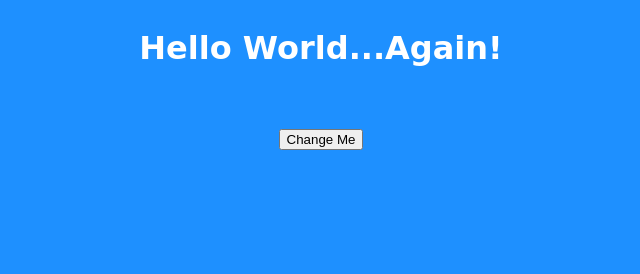
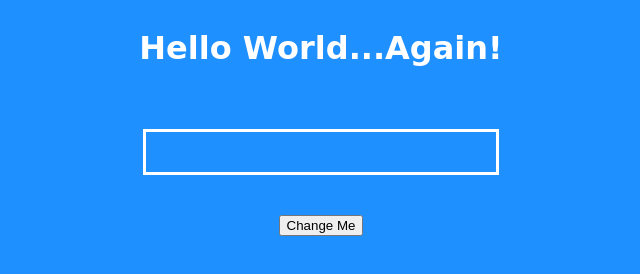
Before and after one commit to noelabellera/reboot_lessons, a plain HTML site: page index.html in a window 1280 px wide. Shown: the whole page, without its empty margins (319-959 px from the left). Drawn offline with Linux system fonts and the light colour scheme; a web font is replaced by a local one.

Commit message:
Add border

```diff
--- a/index.html
+++ b/index.html
@@ -11,7 +11,9 @@
 <body>
     <div class="title">
         <h1>Hello World...Again!</h1>
-        <h2 id="msg"></h2>
+        <div id="msgBoard">
+            <h2 id="msg"></h2>
+        </div>
         <button id="btn">Change Me</button>
     </div>
 </body>
--- a/style.css
+++ b/style.css
@@ -9,5 +9,19 @@ body {
     justify-content: center;
     color: white;
     font-family: 'Piedra', cursive;
-    ;
 }
+
+#msgBoard {
+    border: solid;
+    color: white;
+    height: 40px;
+    width: 350px;
+    margin: 40px;
+    display: flex;
+    justify-content: center;
+    align-items: center;
+}
+
+#btn:hover {
+    cursor: pointer;
+}
```
